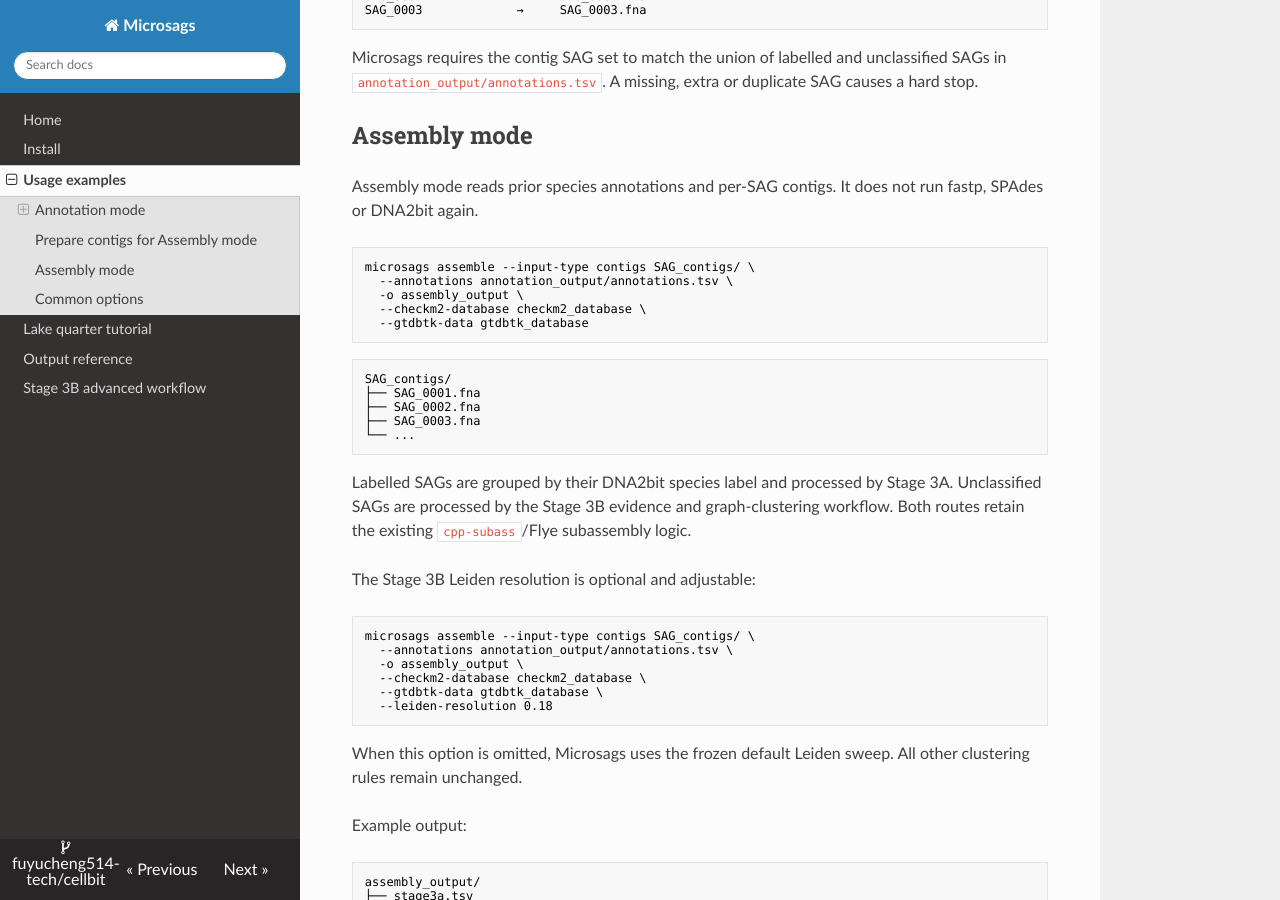
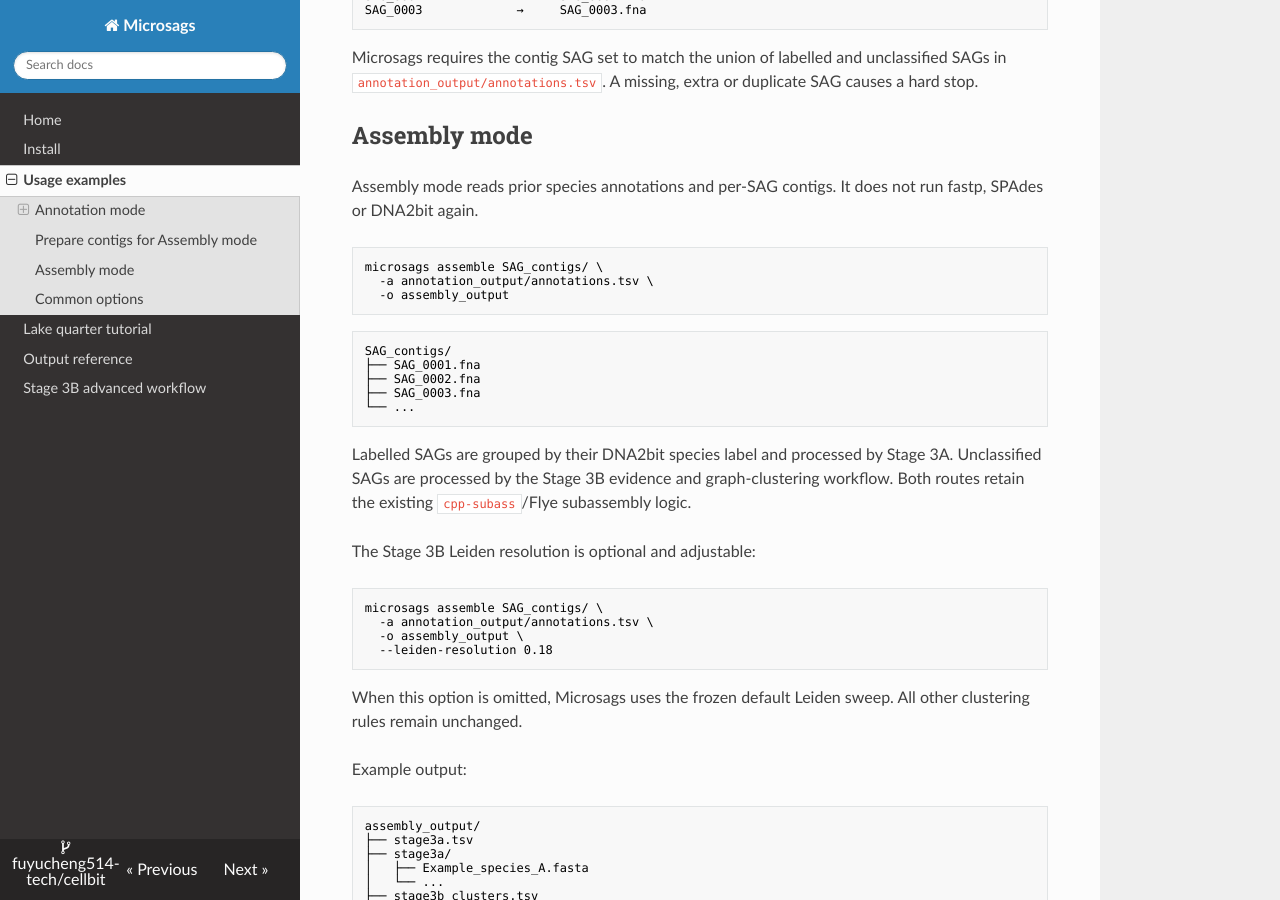
Before and after one commit to fuyucheng514-tech/cellbit, an MkDocs documentation site: the page built from docs/usage.md, in a window 1280 px wide and 900 px high, scrolled down 1555 px. Built offline with MkDocs 1.6.1, drawn with Linux system fonts in a browser that asks for light colours; nearby versions of some CDN libraries.

Commit message:
feat: auto-discover Stage 3B databases

````diff
--- a/docs/usage.md
+++ b/docs/usage.md
@@ -94,11 +94,9 @@
 run fastp, SPAdes or DNA2bit again.
 
 ```bash
-microsags assemble --input-type contigs SAG_contigs/ \
-  --annotations annotation_output/annotations.tsv \
-  -o assembly_output \
-  --checkm2-database checkm2_database \
-  --gtdbtk-data gtdbtk_database
+microsags assemble SAG_contigs/ \
+  -a annotation_output/annotations.tsv \
+  -o assembly_output
 ```
 
 ```text
@@ -117,11 +115,9 @@
 The Stage 3B Leiden resolution is optional and adjustable:
 
 ```bash
-microsags assemble --input-type contigs SAG_contigs/ \
-  --annotations annotation_output/annotations.tsv \
+microsags assemble SAG_contigs/ \
+  -a annotation_output/annotations.tsv \
   -o assembly_output \
-  --checkm2-database checkm2_database \
-  --gtdbtk-data gtdbtk_database \
   --leiden-resolution 0.18
 ```
 
````
Also changed, not shown: README.md (+5 -9 lines), docs/index.html (+8 -8 lines), docs/index.md (+3 -5 lines), docs/install.md (+21 -0 lines), docs/lake-quarter-tutorial.md (+2 -5 lines), website/index.html (+8 -8 lines), 3 other files.
